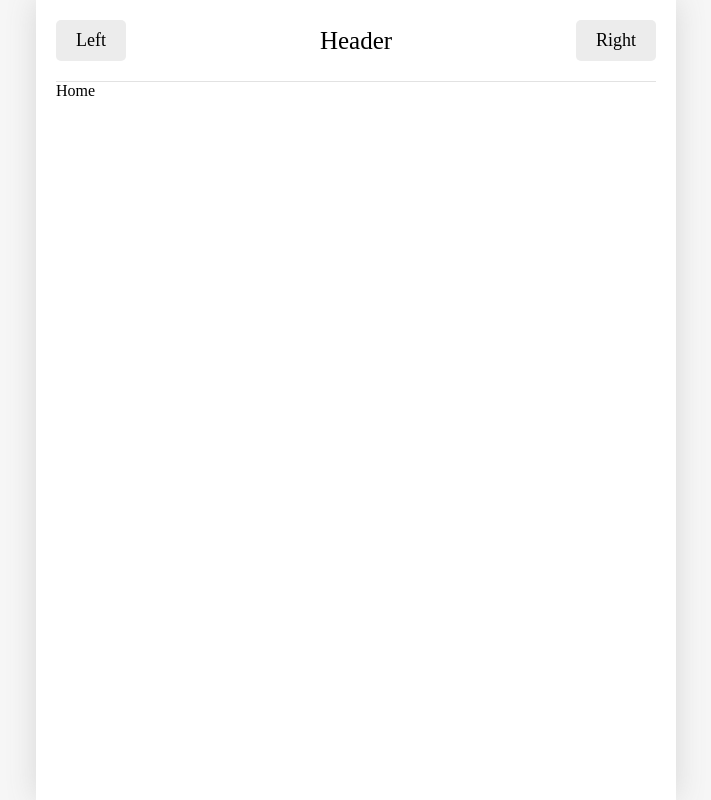
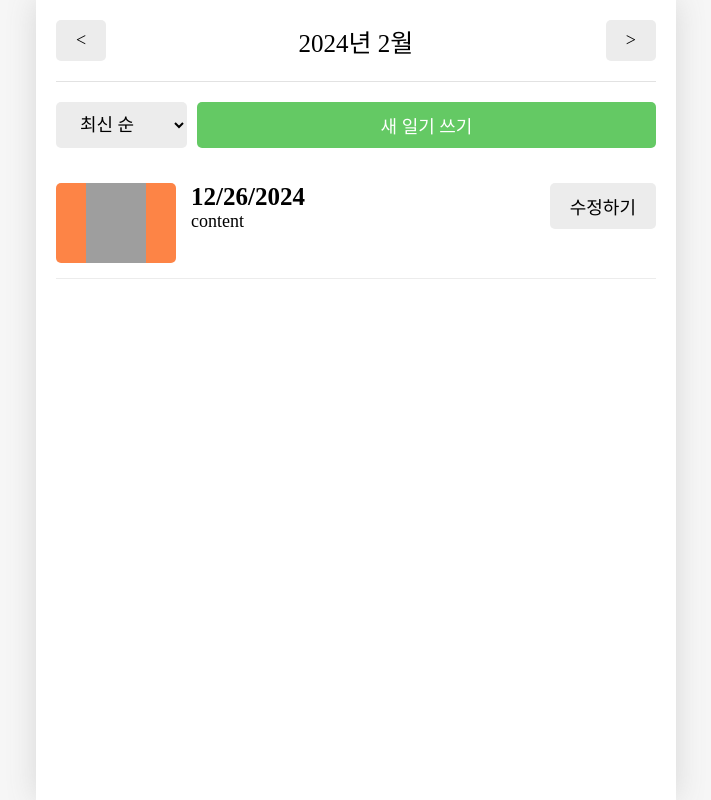
Before and after one commit to mal0070/emotion-diary, a React (Vite) app: page / in a window 1280 px wide. Shown: the whole page, without its empty margins (284-995 px from the left). Built offline with nearby package versions, Linux system fonts and the light colour scheme; grey boxes are pictures that could not be loaded; a web font is replaced by a local one.

Commit message:
feat: add Home page UI

```diff
--- a/src/App.jsx
+++ b/src/App.jsx
@@ -3,8 +3,7 @@ import { Home, Diary, New, NotFound, Edit } from './pages';
 import './App.css';
 import Button from './components/Button';
 import Header from './components/Header';
-import { useReducer, useRef, useContext } from 'react';
-import { createContext } from 'react';
+import { useReducer, useRef, createContext } from 'react';
 
 const mockData = [
   {
@@ -76,11 +75,6 @@ function App() {
 
   return (
     <>
-      <Header
-        title={'Header'}
-        leftChild={<Button text={'Left'} />}
-        rightChild={<Button text={'Right'} />}
-      />
       <DiaryStateContext.Provider value={data}>
         <DiaryDispatchContext.Provider value={{ onCreate, onUpdate, onDelete }}>
           <Routes>
--- /dev/null
+++ b/src/components/DiaryItem.css
@@ -0,0 +1,61 @@
+.DiaryItem {
+    display: flex;
+    gap: 15px;
+    justify-content: space-between;
+
+    padding: 15px 0px;
+    border-bottom: 1px solid rgb(236,236,236);
+}
+
+.DiaryItem .img_section {
+    min-width: 120px;
+    height: 80px;
+
+    display: flex;
+    justify-content: center;
+    cursor: pointer;
+
+    border-radius: 5px;
+}
+
+.DiaryItem .img_section > img {
+    width: 50%;
+}
+
+.DiaryItem .img_section_1 {
+    background-color: rgb(100,201,100);
+}
+
+.DiaryItem .img_section_2 {
+    background-color: rgb(157,215,114);
+}
+
+.DiaryItem .img_section_3 {
+    background-color: rgb(253,206,23);
+}
+
+.DiaryItem .img_section_4 {
+    background-color: rgb(253,132,70);
+}
+
+.DiaryItem .img_section_5 {
+    background-color: rgb(253,86,95);
+}
+
+.DiaryItem .info_section {
+    flex: 1;
+    cursor: pointer;
+}
+
+.DiaryItem .info_section .created_date {
+    font-weight: bold;
+    font-size: 25px;
+}
+
+.DiaryItem .info_section .content {
+    font-size: 18px;
+}
+
+.DiaryItem .button_section {
+    min-width: 70px;
+}
--- /dev/null
+++ b/src/components/DiaryItem.jsx
@@ -0,0 +1,22 @@
+import {getEmotionImage} from '../utils/get-emotion-image';
+import Button from './Button';
+import './DiaryItem.css';
+
+function DiaryItem() {
+
+    const emotionId = 4;
+  return (
+    <div className="DiaryItem">
+      <div className={`img_section img_section_${emotionId}`}>
+        <img src={getEmotionImage(emotionId)} alt='img'/>
+      </div>
+      <div className="info_section">
+        <div className='created_date'>{new Date().toLocaleDateString()}</div>
+        <div className='content'>content</div>
+      </div>
+      <div className="button_section"><Button text={'수정하기'}/></div>
+    </div>
+  );
+}
+
+export default DiaryItem;
--- /dev/null
+++ b/src/components/DiaryList.css
@@ -0,0 +1,19 @@
+.DiaryList .menu_bar {
+    margin: 20px 0px;
+    display: flex;
+    gap: 10px;
+}
+
+.DiaryList .menu_bar select {
+    background-color: rgb(236,236,236);
+    border: none;
+    border-radius: 5px;
+
+    padding: 10px 20px;
+    font-size: 18px;
+    cursor: pointer;
+}
+
+.DiaryList .menu_bar button {
+    flex: 1;
+}
--- /dev/null
+++ b/src/components/DiaryList.jsx
@@ -0,0 +1,22 @@
+import Button from "./Button";
+import DiaryItem from "./DiaryItem";
+import './DiaryList.css';
+
+const DiaryList = () => {
+  return (
+    <div className="DiaryList">
+      <div className="menu_bar">
+        <select>
+            <option value={'latest'}>최신 순</option>
+            <option value={'oldest'}>오래된 순</option>
+        </select>
+        <Button text={"새 일기 쓰기"} type={"POSITIVE"}/>
+      </div>
+      <div className="list_wrapper">
+        <DiaryItem/>
+      </div>
+    </div>
+  );
+};
+
+export default DiaryList;
--- a/src/pages/Home.jsx
+++ b/src/pages/Home.jsx
@@ -1,5 +1,16 @@
+import Header from "../components/Header";
+import Button from "../components/Button";
+import DiaryList from "../components/DiaryList";
+
 function Home() {
-  return <div>Home</div>;
+  return <div>
+    <Header
+        title={'2024년 2월'}
+        leftChild={<Button text={'<'} />}
+        rightChild={<Button text={'>'} />}
+      />
+      <DiaryList/>
+  </div>;
 }
 
 export { Home };
```
